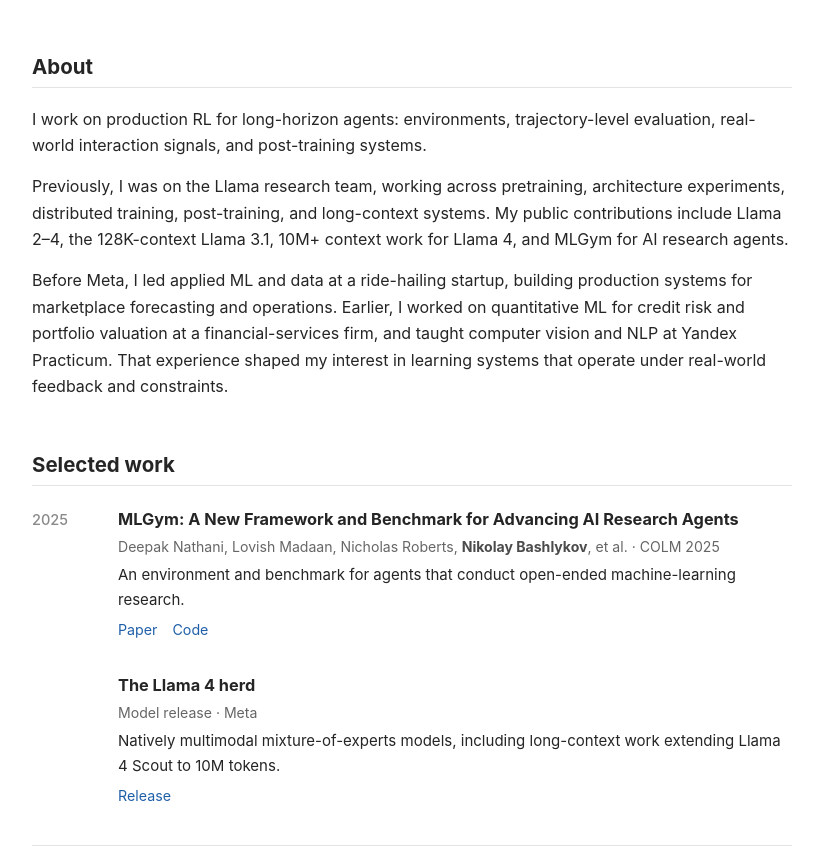
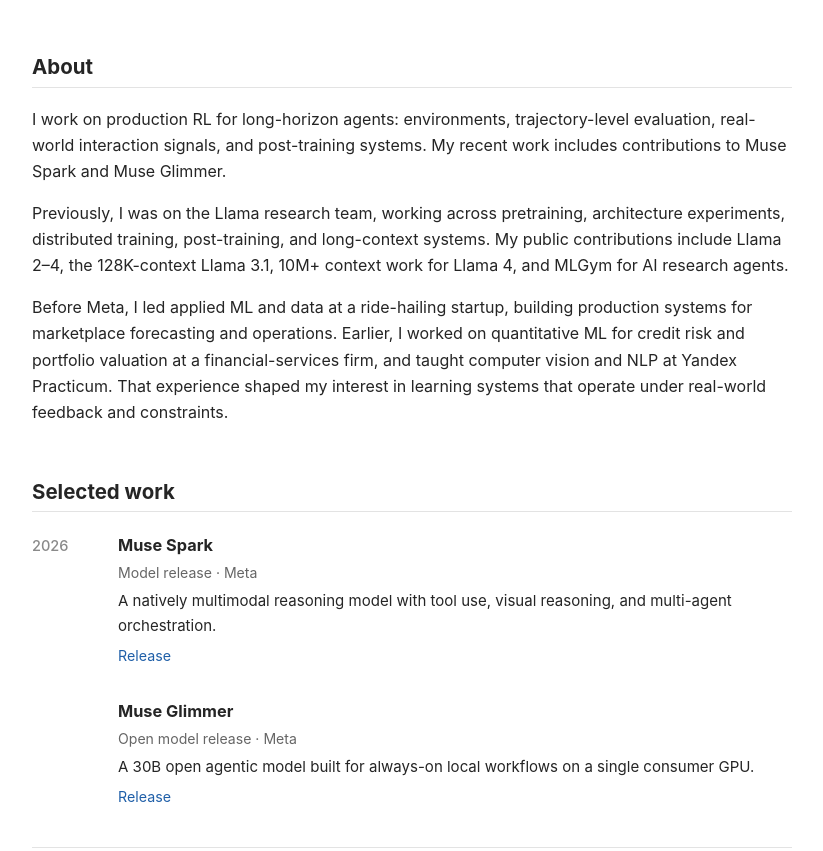
Before and after one commit to nikbsh/nikbsh.github.io, a plain HTML site: page index.html in a window 1280 px wide. Shown: the part 216-1067 px from the top of the page, without its empty margins (228-1051 px from the left). Drawn offline with Linux system fonts and the light colour scheme.

Commit message:
Add Muse Spark and Muse Glimmer to selected work

```diff
--- a/index.html
+++ b/index.html
@@ -32,7 +32,8 @@
         <p>
           I work on production RL for long-horizon agents: environments,
           trajectory-level evaluation, real-world interaction signals, and
-          post-training systems.
+          post-training systems. My recent work includes contributions to Muse
+          Spark and Muse Glimmer.
         </p>
         <p>
           Previously, I was on the Llama research team, working across
@@ -54,6 +55,33 @@
 
       <section aria-labelledby="work">
         <h2 id="work">Selected work</h2>
+
+        <div class="year-group">
+          <h3>2026</h3>
+          <article>
+            <h4>Muse Spark</h4>
+            <p class="authors">Model release · Meta</p>
+            <p>
+              A natively multimodal reasoning model with tool use, visual
+              reasoning, and multi-agent orchestration.
+            </p>
+            <p class="paper-links">
+              <a href="https://ai.meta.com/blog/introducing-muse-spark-msl/">Release</a>
+            </p>
+          </article>
+
+          <article>
+            <h4>Muse Glimmer</h4>
+            <p class="authors">Open model release · Meta</p>
+            <p>
+              A 30B open agentic model built for always-on local workflows on
+              a single consumer GPU.
+            </p>
+            <p class="paper-links">
+              <a href="https://research.meta.ai/blog/introducing-muse-glimmer-open-agentic-model">Release</a>
+            </p>
+          </article>
+        </div>
 
         <div class="year-group">
           <h3>2025</h3>
```
